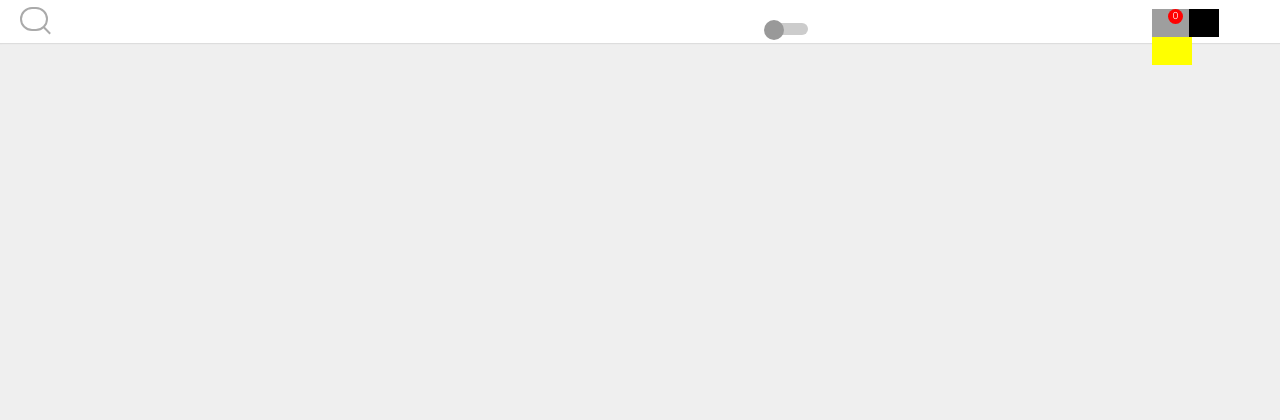
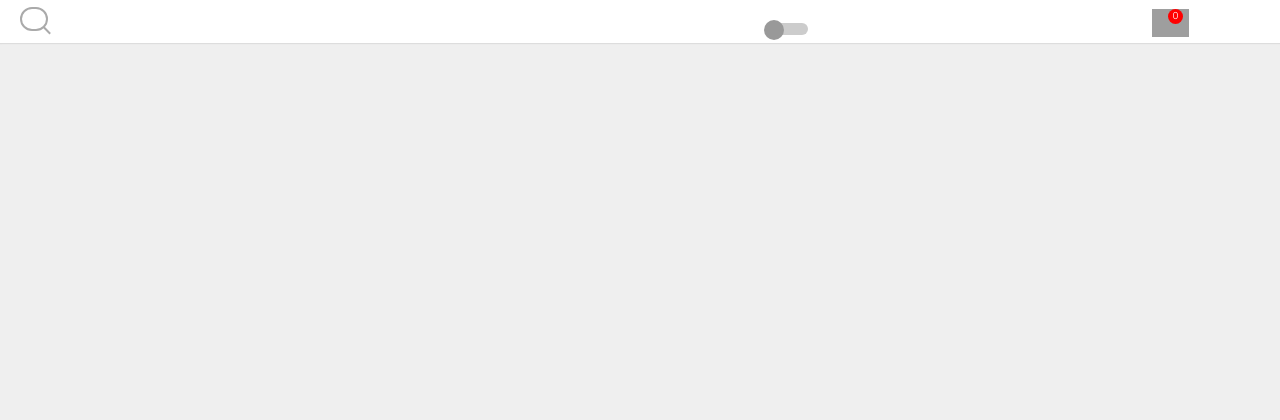
Before and after one commit to Debangshu132/studmenuweb, a Flask app: template templates/headerfooter.html in a window 1280 px wide. Shown: the top 420 px of the page. Run offline with Flask 2, Linux system fonts and the light colour scheme; the template is opened without the code that fills it: most values are stand-ins (such as "Sample title", 1, 10 or a date in 2020); some libraries are stand-ins or nearby versions; grey boxes are pictures that could not be loaded.

Commit message:
Update style.css

```diff
--- a/static/style.css
+++ b/static/style.css
@@ -741,7 +741,7 @@ html, body {
    width:40px;
    left:90%;
    top:25px;
-   background:yellow;
+
  }
  .carticonnumber{
    background:red;
@@ -756,7 +756,7 @@ html, body {
    height:15px;
  }
  .carticon{
-  background:black;
+
 
  }
 
```
